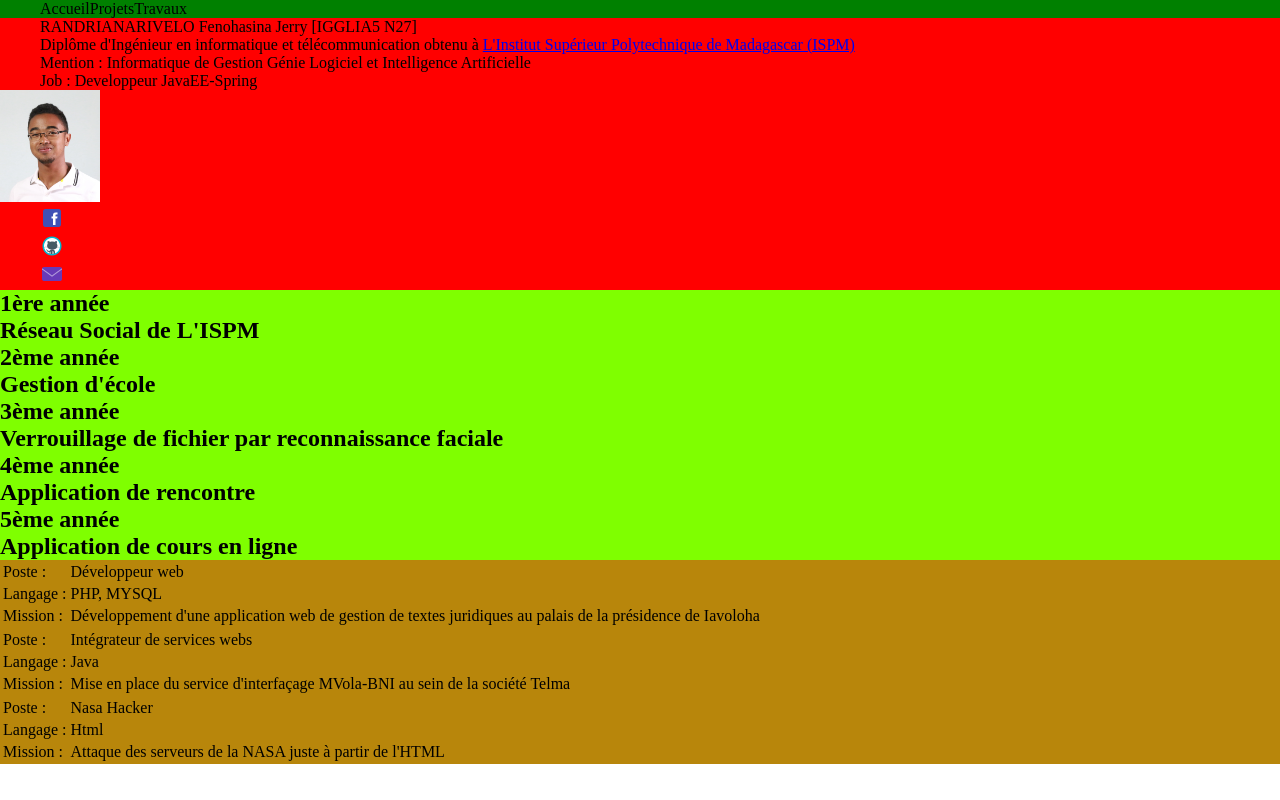
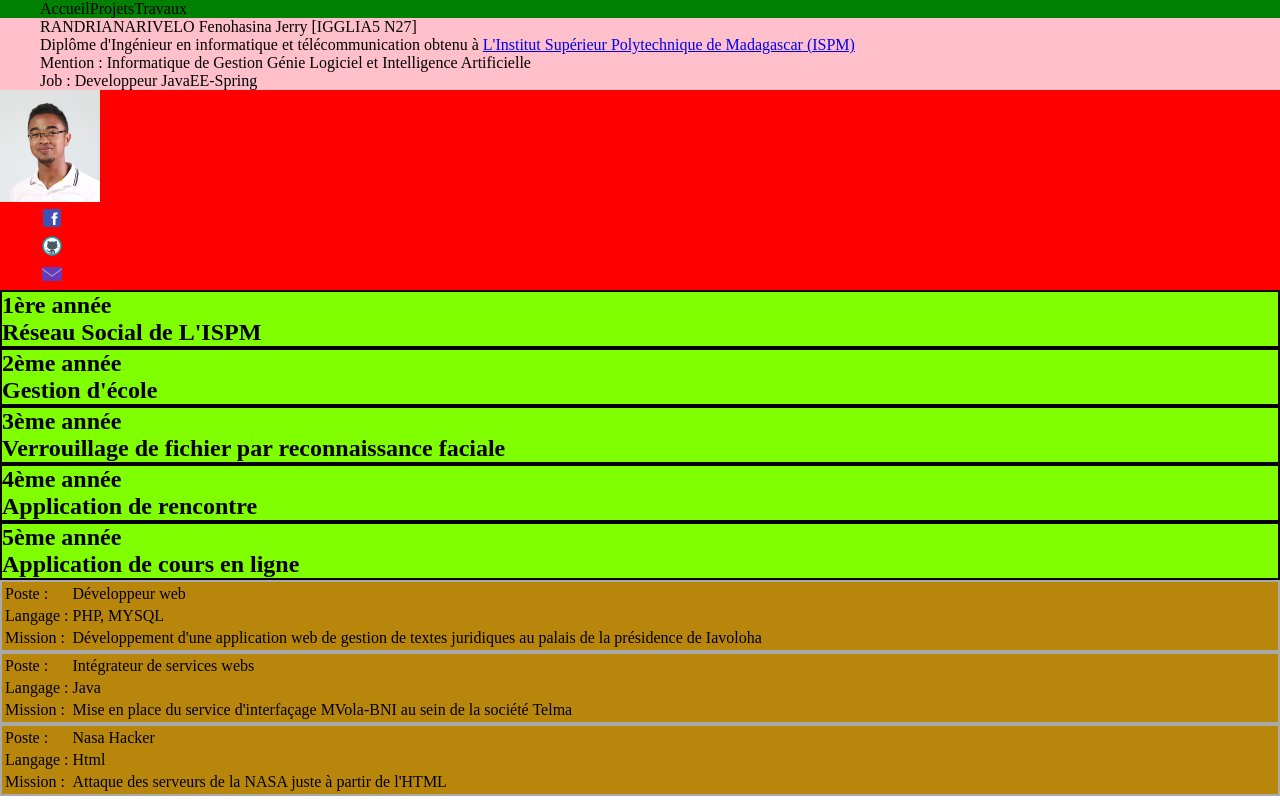
Before and after one commit to JersRanjia/html-css-js-portfolio, a plain HTML site: page index.html in a window 1280 px wide. Drawn offline with Linux system fonts and the light colour scheme.

Commit message:
set different colors for all the main subsections

```diff
--- a/css/style.css
+++ b/css/style.css
@@ -36,3 +36,17 @@ main {
 #page-works {
     background: darkgoldenrod;
 }
+
+/*-------------------page-home-------------------*/
+#self-description {
+    background: pink;
+}
+
+/*-------------------page-projects-------------------*/
+.project {
+    border: 2px solid black;
+}
+/*-------------------page-works-------------------*/
+.work {
+    border: 2px solid darkgray;
+}
```
